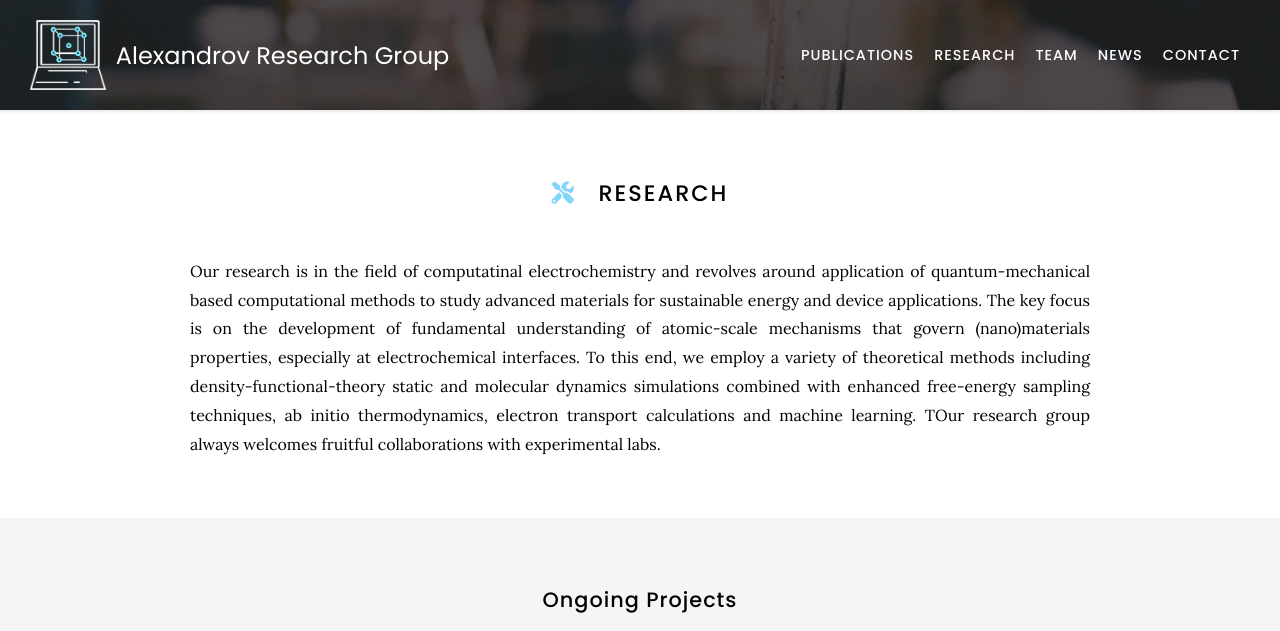
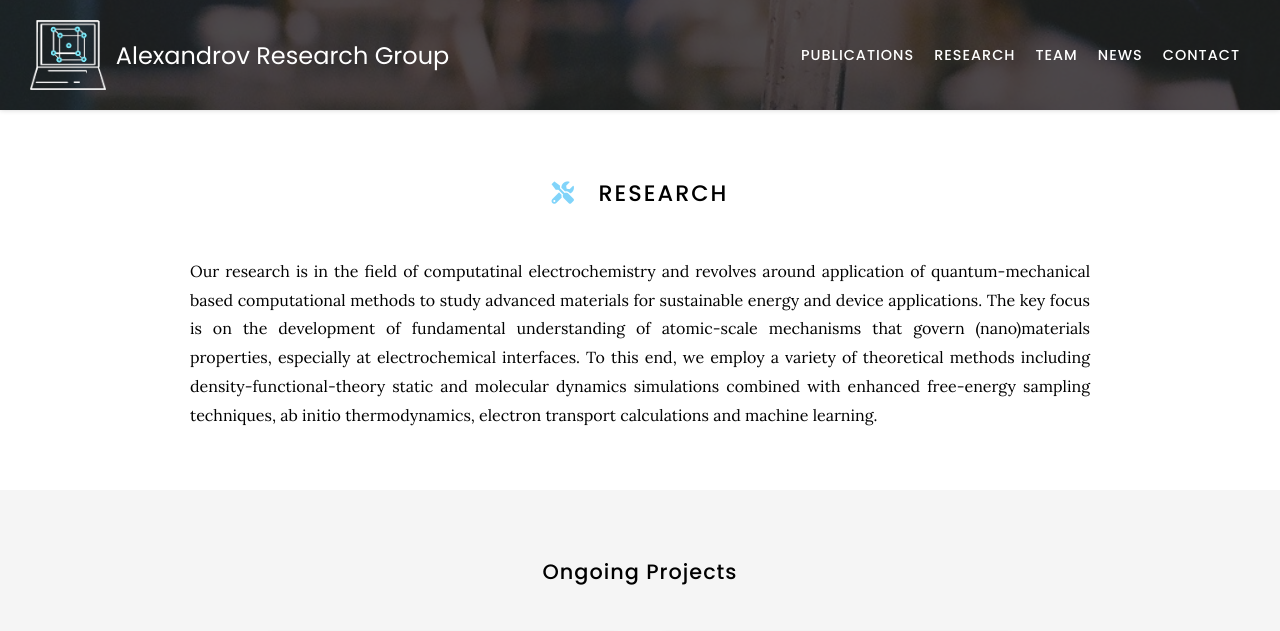
Before and after one commit to valexandrov/webpage, a Jekyll site: the page built from research/index.md, in a window 1280 px wide and 900 px high, cut to the strip 0-631 px from the top of the window. Built offline with Jekyll 4.4.1, drawn with Linux system fonts in a browser that asks for light colours; nearby versions of some CDN libraries.

Commit message:
index.md update

```diff
--- a/research/index.md
+++ b/research/index.md
@@ -7,7 +7,7 @@
 
 # <i class="fas fa-tools"></i>Research
 
-Our research is in the field of computatinal electrochemistry and revolves around application of quantum-mechanical based computational methods to study advanced materials for sustainable energy and device applications. The key focus is on the development of fundamental understanding of atomic-scale mechanisms that govern (nano)materials properties, especially at electrochemical interfaces. To this end, we employ a variety of theoretical methods including density-functional-theory static and molecular dynamics simulations combined with enhanced free-energy sampling techniques, ab initio thermodynamics, electron transport calculations and machine learning. TOur research group always welcomes fruitful collaborations with experimental labs.
+Our research is in the field of computatinal electrochemistry and revolves around application of quantum-mechanical based computational methods to study advanced materials for sustainable energy and device applications. The key focus is on the development of fundamental understanding of atomic-scale mechanisms that govern (nano)materials properties, especially at electrochemical interfaces. To this end, we employ a variety of theoretical methods including density-functional-theory static and molecular dynamics simulations combined with enhanced free-energy sampling techniques, ab initio thermodynamics, electron transport calculations and machine learning.
 
 {% include search-info.html %}
 
```
